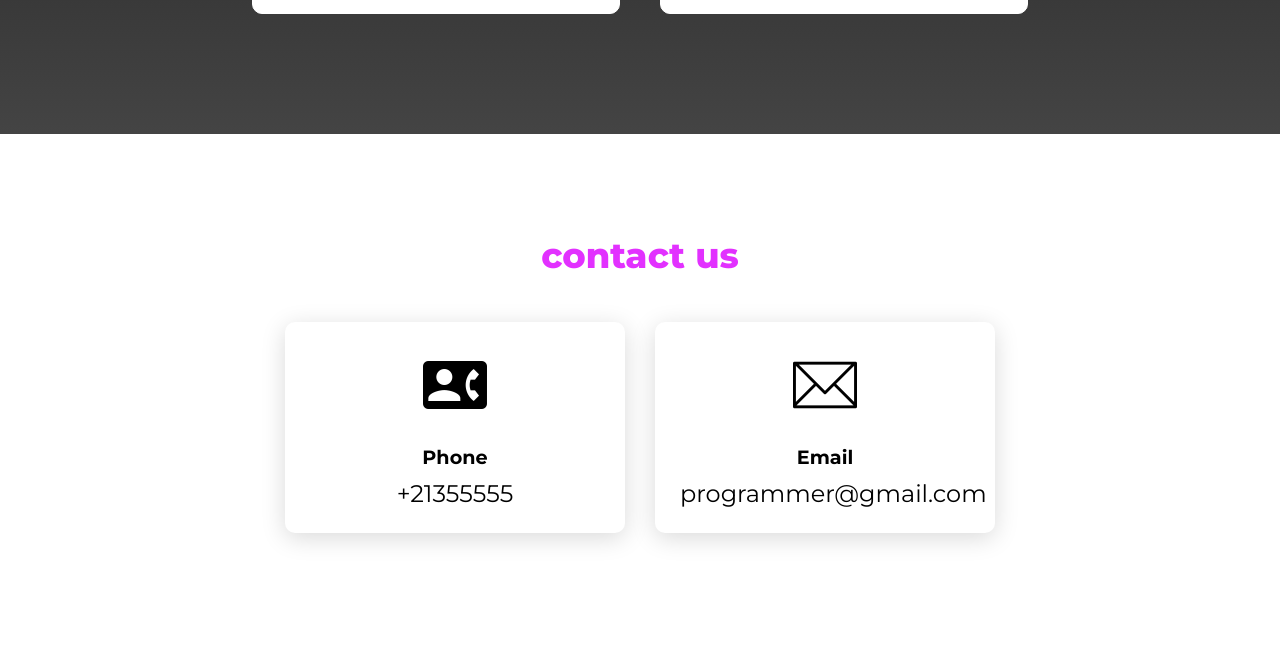
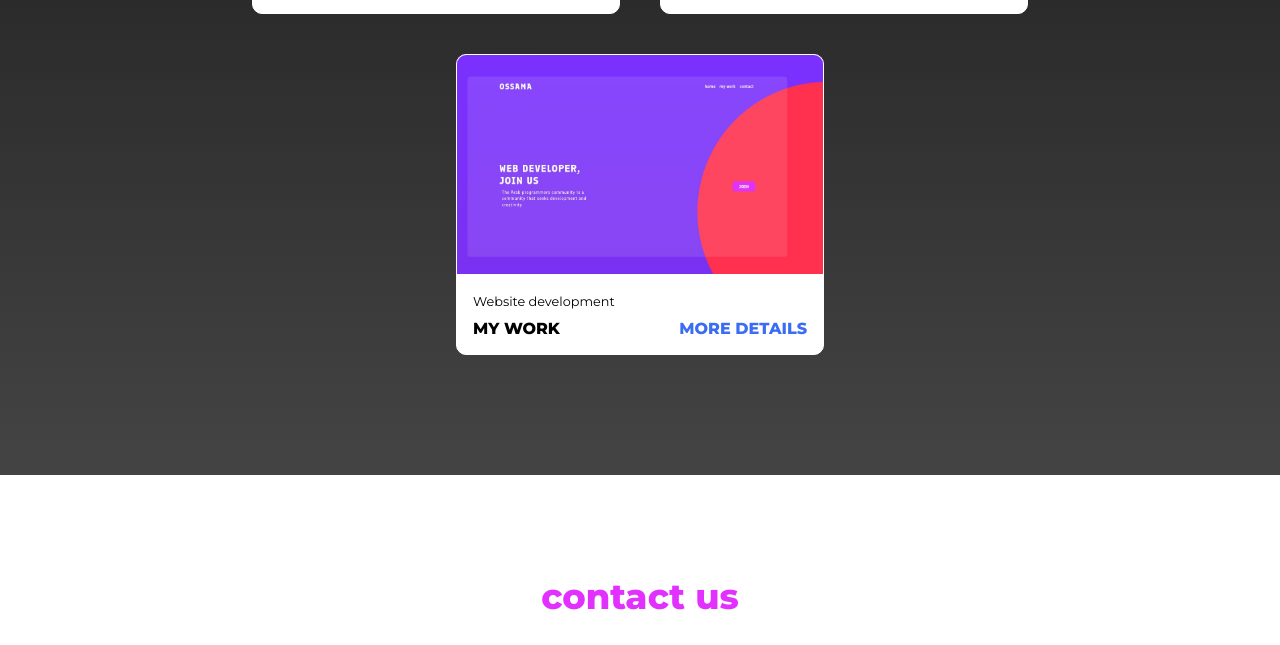
Before and after one commit to Ossamadr/professor, a plain HTML site: page index.html in a window 1280 px wide. Shown: the part 1887-2532 px from the top of the page. Drawn offline with Linux system fonts and the light colour scheme.

Commit message:
Update index.html

```diff
--- a/index.html
+++ b/index.html
@@ -99,7 +99,29 @@
                 </div>
 
             </div>
+                  <div class="project-card">
 
+                <div class="project-image">
+
+                    <img src="work1.jpg" />
+
+                </div>
+
+                <div class="project-info">
+
+                    <p class="project-category">Website development</p>
+
+                    <strong class="project-title">
+
+                        <span>MY WORK</span>
+
+                        <a href="https://ossamadr.github.io/ossama24/" class="more-details">More details</a>
+
+                    </strong>
+
+                </div>
+
+            </div>
 
 
 
```
